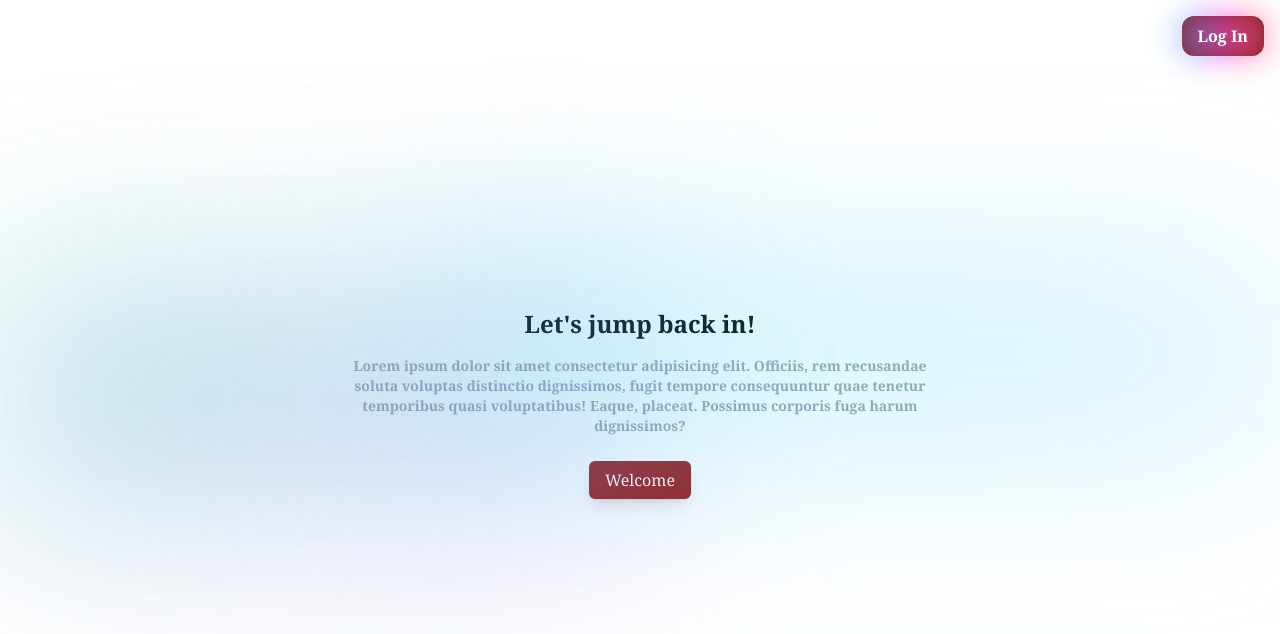
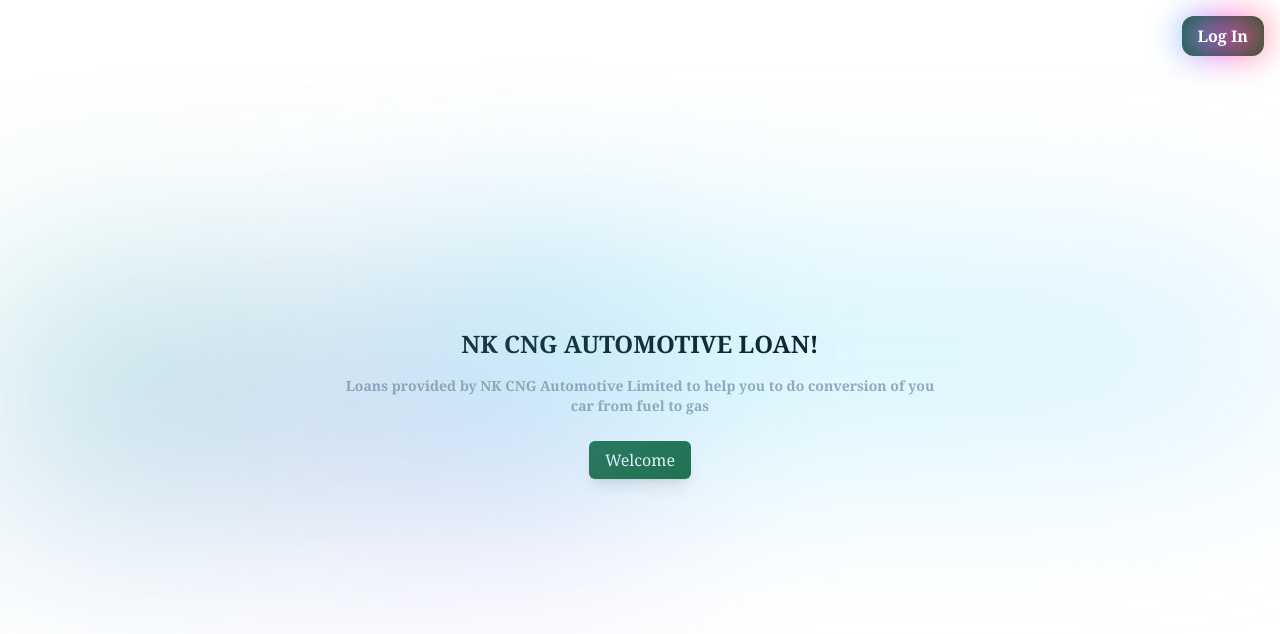
Before and after one commit to rigobert-art/nk-cng-client, a React (Create React App) app: page / in a window 1280 px wide. Shown: the top 634 px of the page. Built offline with nearby package versions, Linux system fonts and the light colour scheme.

Commit message:
public change

```diff
--- a/src/pages/welcome/Welcome.tsx
+++ b/src/pages/welcome/Welcome.tsx
@@ -11,31 +11,30 @@
         <div className="blur-[106px] h-56 bg-gradient-to-br from-teal-500 to-purple-400 dark:from-blue-700"></div>
         <div className="blur-[106px] h-32 bg-gradient-to-r from-cyan-400 to-sky-300 dark:to-indigo-600"></div>
       </div>
-      <div className="absolute right-4 top-4 bg-red-900 rounded-xl flex justify-center items-center">
+      <div className="absolute right-4 top-4 bg-green-900 rounded-xl flex justify-center items-center">
         <div className="relative inline-flex group">
           <div className="absolute transition-all duration-1000 opacity-70 -inset-px bg-gradient-to-r from-[#44BCFF] via-[#FF44EC] to-[#FF675E] rounded-xl blur-lg group-hover:opacity-100 group-hover:-inset-1 group-hover:duration-200 animate-tilt"></div>
           <Link
             to="/login"
             title="Login"
-                      className="relative inline-flex items-center justify-center px-4 py-2 text-md font-bold text-white transition-all duration-200 font-pj rounded-xl focus:outline-none focus:ring-2 focus:ring-offset-2 focus:ring-gray-900"
+            className="relative inline-flex items-center justify-center px-4 py-2 text-md font-bold text-white transition-all duration-200 font-pj rounded-xl focus:outline-none focus:ring-2 focus:ring-offset-2 focus:ring-gray-900"
             role="button"
           >
             Log In
           </Link>
         </div>
-        </div>
+      </div>
 
       <div className="lg:w-[600px] mx-auto justify-center items-center text-center">
         <div className="mb-8">
-          <h1 className="text-2xl font-extrabold mb-4">Let's jump back in!</h1>
+          <h1 className="text-2xl font-extrabold mb-4">NK CNG AUTOMOTIVE LOAN!</h1>
           <p className="text-sm font-bold text-gray-400 text-wrap">
-            Lorem ipsum dolor sit amet consectetur adipisicing elit. Officiis, rem recusandae soluta voluptas
-            distinctio dignissimos, fugit tempore consequuntur quae tenetur temporibus quasi voluptatibus! Eaque,
-            placeat. Possimus corporis fuga harum dignissimos?
+            Loans provided by NK CNG Automotive Limited to help you to do conversion
+            of you car from fuel to gas
           </p>
         </div>
 
-        <Link to="/details" className="bg-red-800 text-white rounded-md shadow-lg px-4 py-2">
+        <Link to="/details" className="bg-green-800 text-white rounded-md shadow-lg px-4 py-2">
           Welcome
         </Link>
       </div>
```
